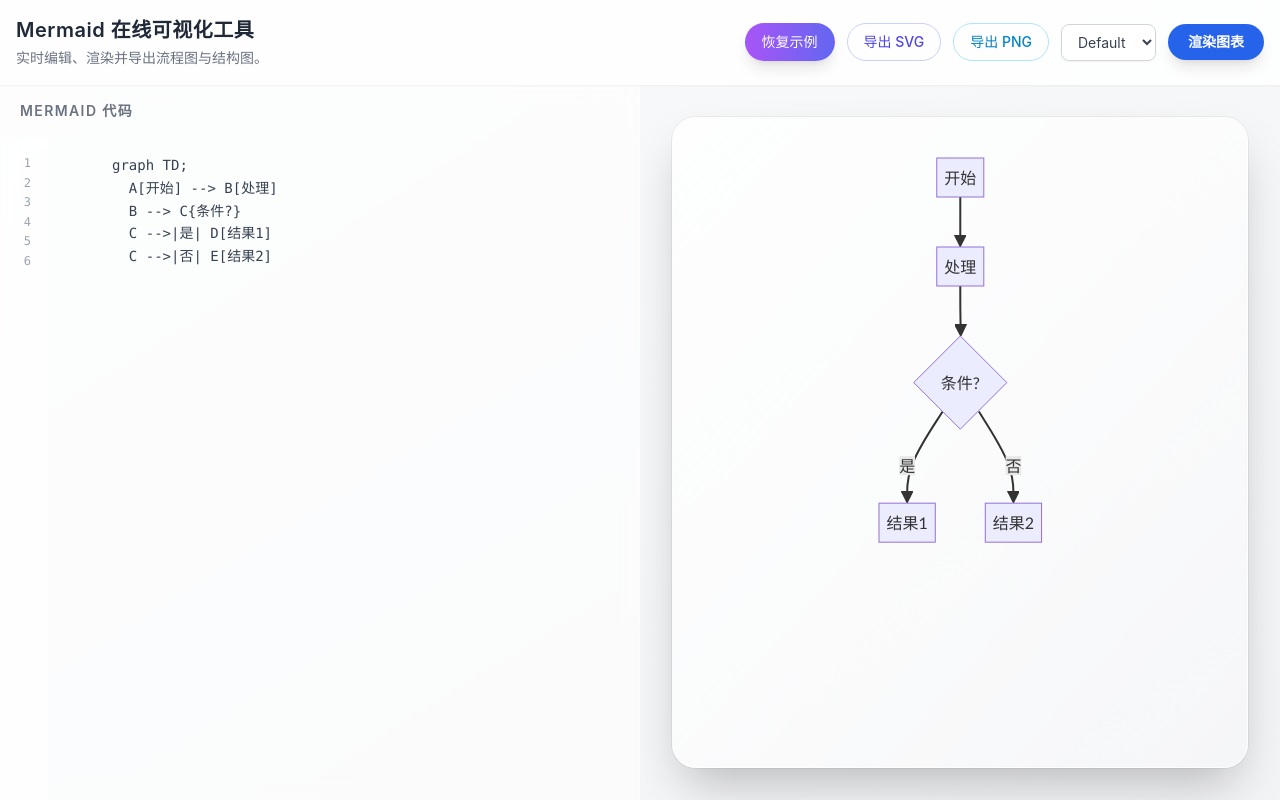
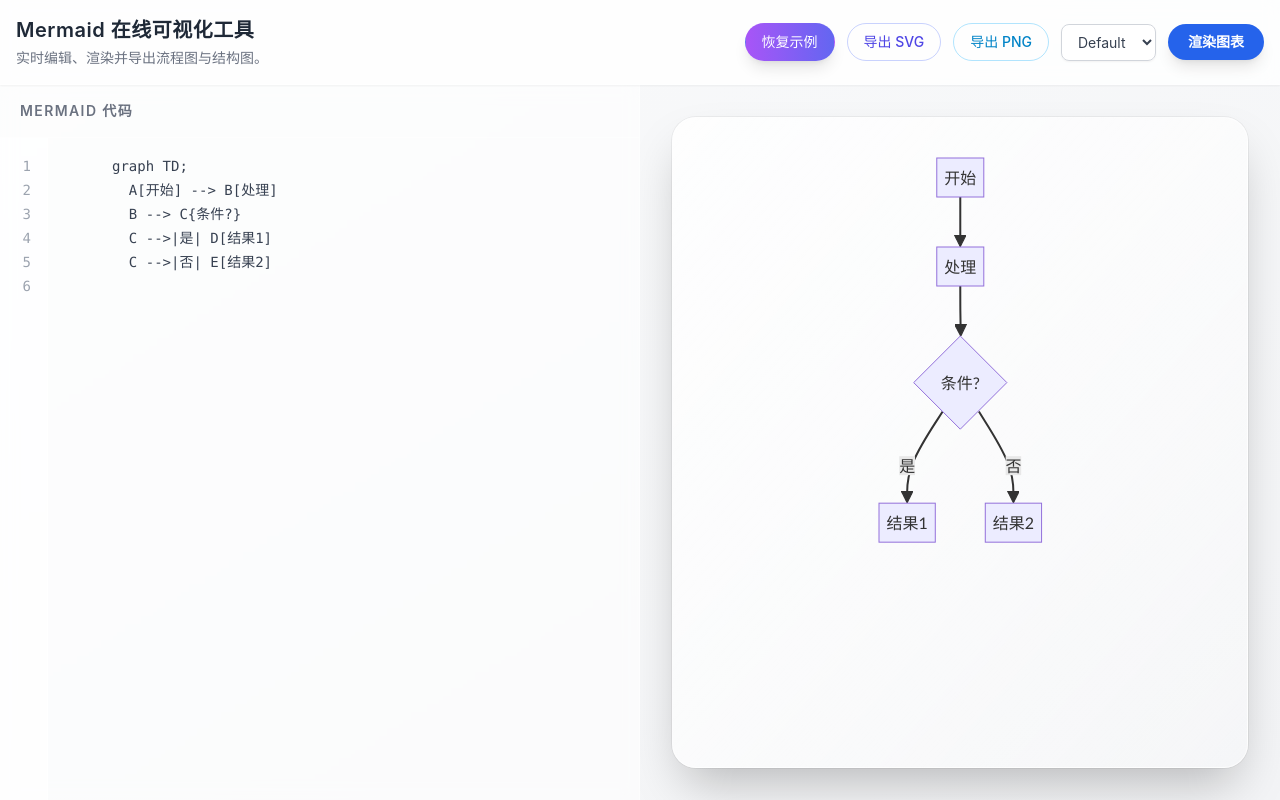
Before and after one commit to wanggch/ddcherry-viewer, a Vue app: page / in a window 1280 px wide. Built offline with nearby package versions, Linux system fonts and the light colour scheme.

Commit message:
Align Mermaid editor line numbers with code

```diff
--- a/src/components/MermaidViewer.vue
+++ b/src/components/MermaidViewer.vue
@@ -65,7 +65,7 @@
             <div
               ref="lineNumbersRef"
               aria-hidden="true"
-              class="pointer-events-none flex-shrink-0 overflow-hidden border-r border-white/40 bg-white/60 px-4 py-4 text-right font-mono text-xs leading-relaxed text-gray-400 dark:border-gray-800/60 dark:bg-gray-900/40 dark:text-gray-500 md:min-w-[3rem]"
+              class="pointer-events-none flex-shrink-0 overflow-hidden border-r border-white/40 bg-white/60 px-4 py-4 text-right font-mono text-sm leading-6 text-gray-400 dark:border-gray-800/60 dark:bg-gray-900/40 dark:text-gray-500 md:min-w-[3rem]"
             >
               <div v-for="line in lineNumbers" :key="line" class="tabular-nums">
                 {{ line }}
@@ -75,7 +75,7 @@
               v-model="code"
               spellcheck="false"
               placeholder="在此粘贴或编写 Mermaid 代码..."
-              class="flex-1 h-full resize-none overflow-auto bg-transparent px-5 py-4 pl-16 font-mono text-sm leading-relaxed text-gray-700 outline-none transition placeholder:text-gray-400 focus:bg-white/80 focus:shadow-inner dark:text-gray-100 dark:placeholder:text-gray-500"
+              class="flex-1 h-full resize-none overflow-auto bg-transparent px-5 py-4 pl-16 font-mono text-sm leading-6 text-gray-700 outline-none transition placeholder:text-gray-400 focus:bg-white/80 focus:shadow-inner dark:text-gray-100 dark:placeholder:text-gray-500"
               @scroll="syncScroll"
             ></textarea>
           </div>
```
